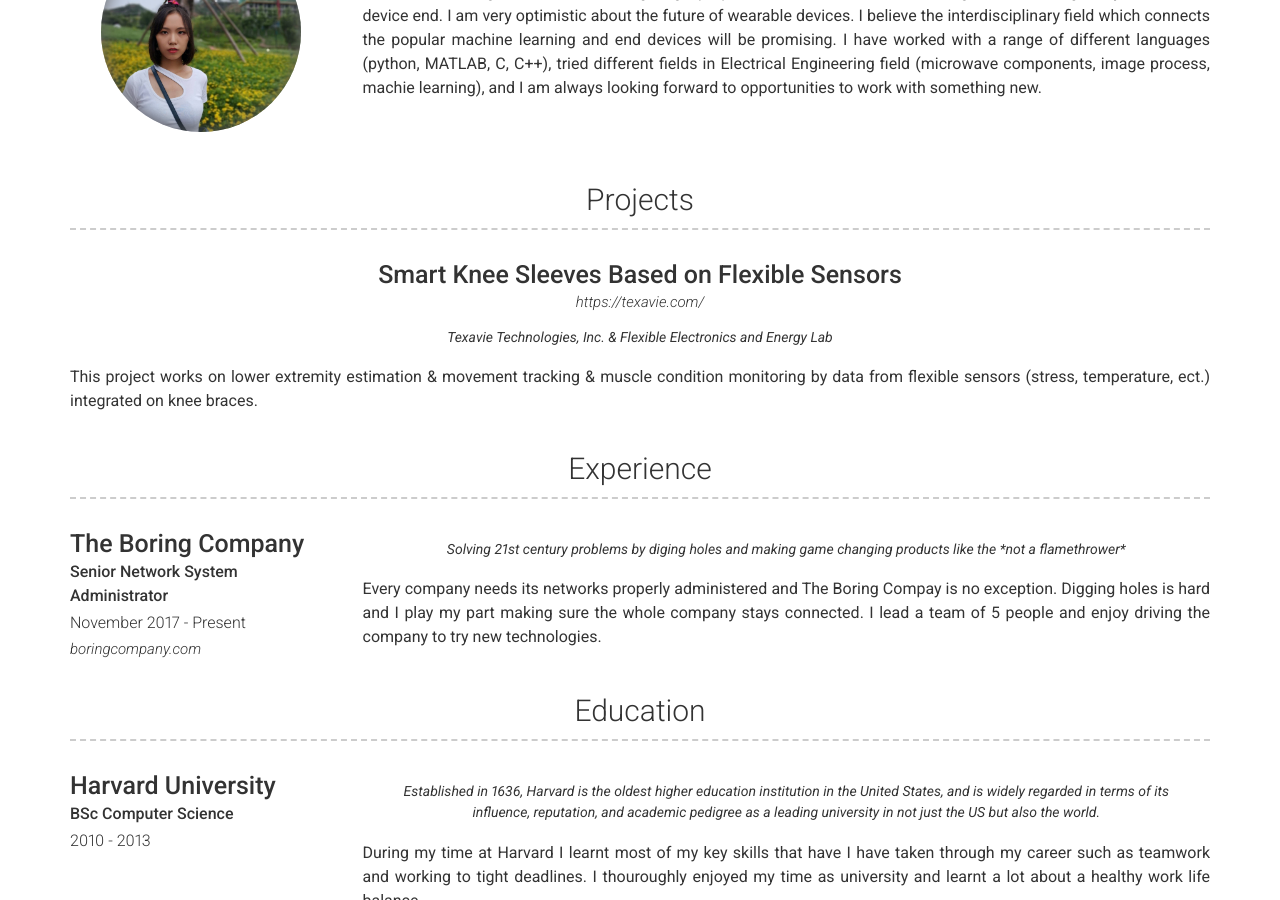
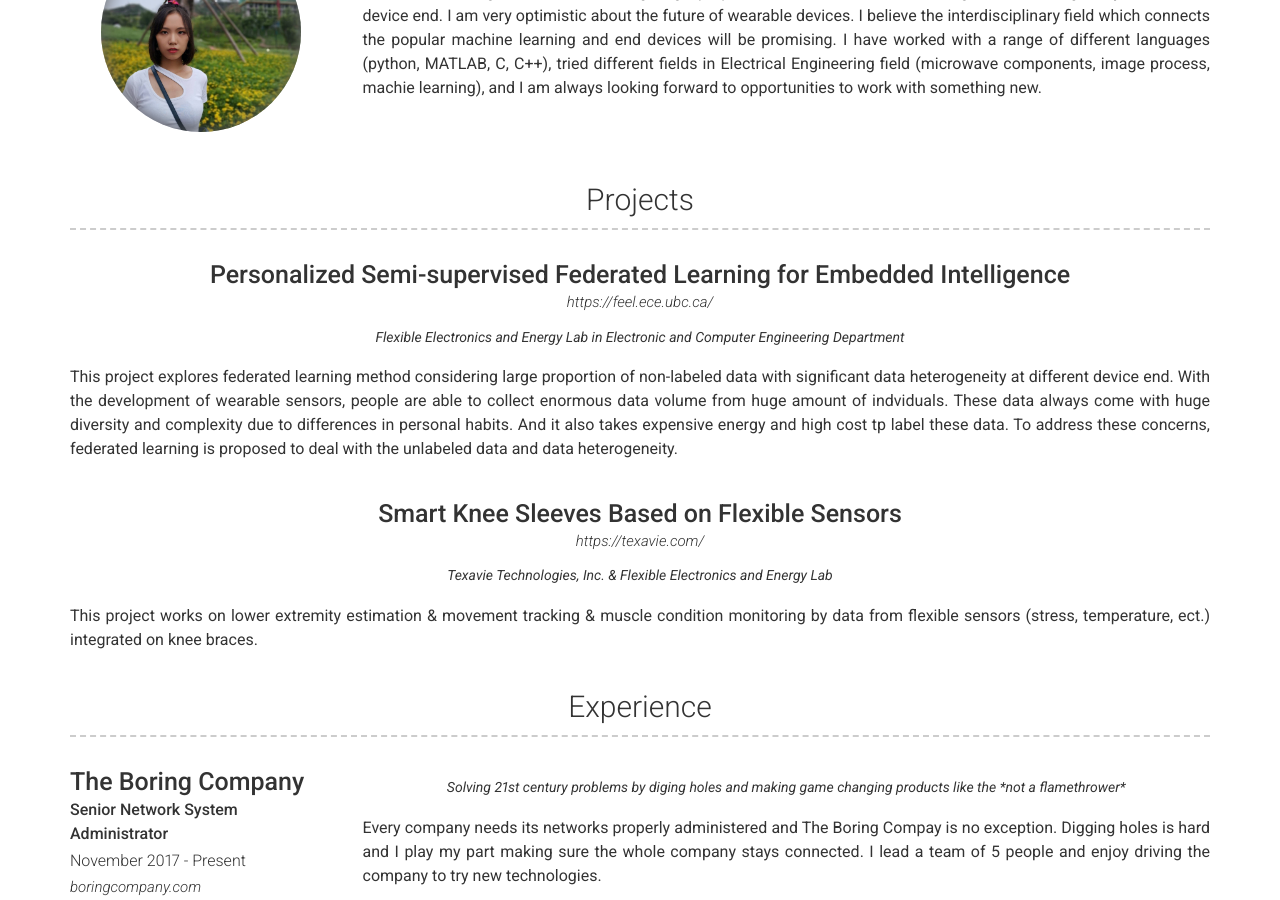
Before and after one commit to sproogen/modern-resume-theme, a Jekyll site: the page built from index.md, in a window 1280 px wide and 900 px high, scrolled down 370 px. Built offline with Jekyll 4.4.1, drawn with Linux system fonts in a browser that asks for light colours; nearby versions of some CDN libraries.

Commit message:
Update _config.yml

```diff
--- a/_config.yml
+++ b/_config.yml
@@ -77,6 +77,7 @@
           With the development of wearable sensors, people are able to collect enormous data volume from huge amount of indviduals. These data always come with huge
           diversity and complexity due to differences in personal habits. And it also takes expensive energy and high cost tp label these data. To address these concerns, federated learning is proposed to deal with the unlabeled data and data heterogeneity.
 
+      - layout: top-middle
         title: Smart Knee Sleeves Based on Flexible Sensors
         link: https://texavie.com/
         # link_text: Project Website
```
